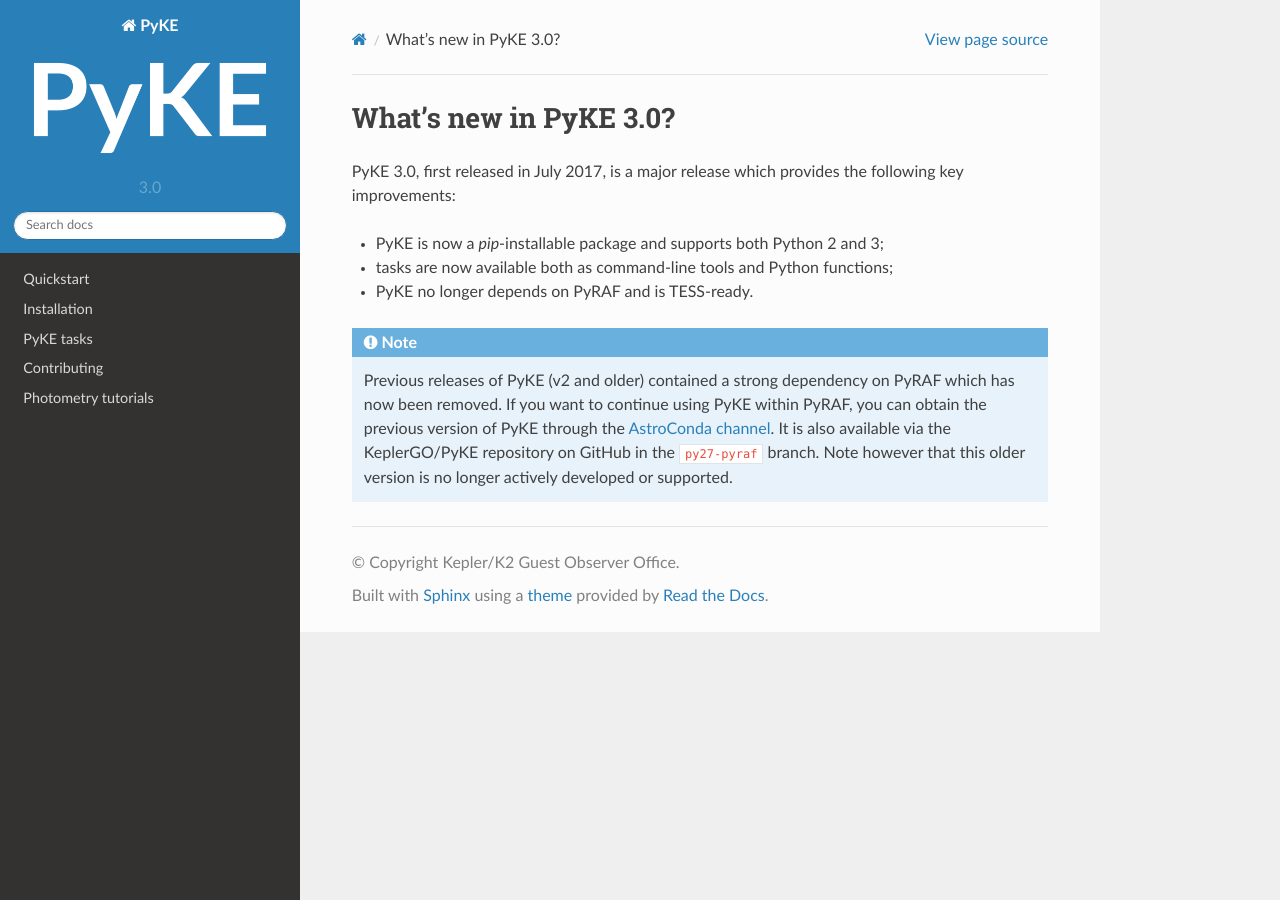
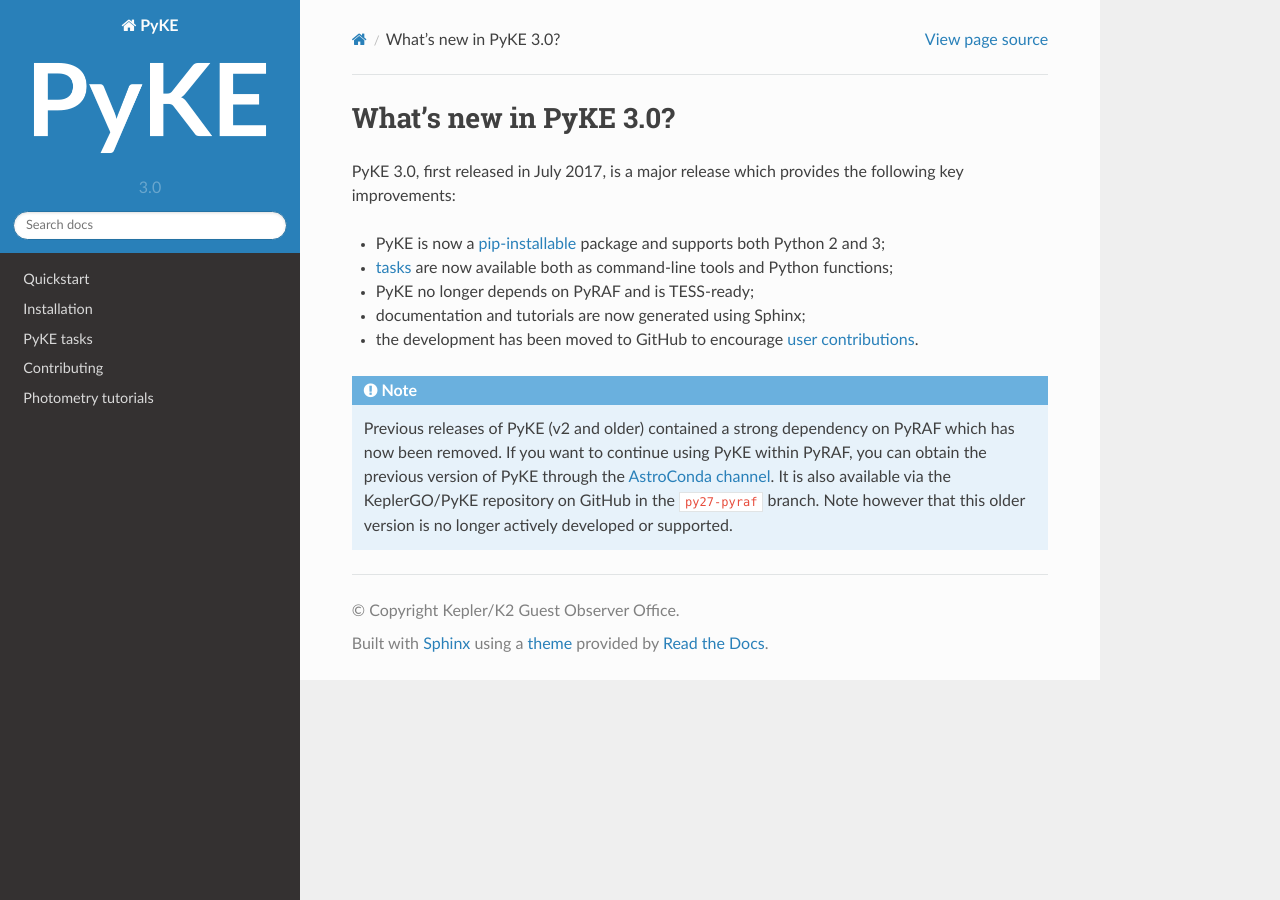
Before and after one commit to KeplerGO/pyke, a Sphinx documentation site: the page built from docs/source/whatsnew/3.0.rst, in a window 1280 px wide. Built offline with Sphinx 7.4.7 and the Read the Docs theme 2.0.0, drawn with Linux system fonts in a browser that asks for light colours.

Commit message:
Update the What's New description

```diff
--- a/docs/source/contributing.rst
+++ b/docs/source/contributing.rst
@@ -1,3 +1,5 @@
+.. _contributing:
+
 ============
 Contributing
 ============
--- a/docs/source/install.rst
+++ b/docs/source/install.rst
@@ -1,3 +1,5 @@
+.. _installation:
+
 ************
 Installation
 ************
--- a/docs/source/overview.rst
+++ b/docs/source/overview.rst
@@ -1,3 +1,5 @@
+.. _tasks:
+
 ==========
 PyKE tasks
 ==========
--- a/docs/source/whatsnew/3.0.rst
+++ b/docs/source/whatsnew/3.0.rst
@@ -6,9 +6,12 @@
 
 PyKE 3.0, first released in July 2017, is a major release which provides the following key improvements:
 
-* PyKE is now a `pip`-installable package and supports both Python 2 and 3;
-* tasks are now available both as command-line tools and Python functions;
-* PyKE no longer depends on PyRAF and is TESS-ready.
+* PyKE is now a :ref:`pip-installable <installation>` package and supports both Python 2 and 3;
+* :ref:`tasks <tasks>` are now available both as command-line tools and Python functions;
+* PyKE no longer depends on PyRAF and is TESS-ready;
+* documentation and tutorials are now generated using Sphinx;
+* the development has been moved to GitHub to encourage :ref:`user contributions<contributing>`.
+
 
 .. note::
 
```
